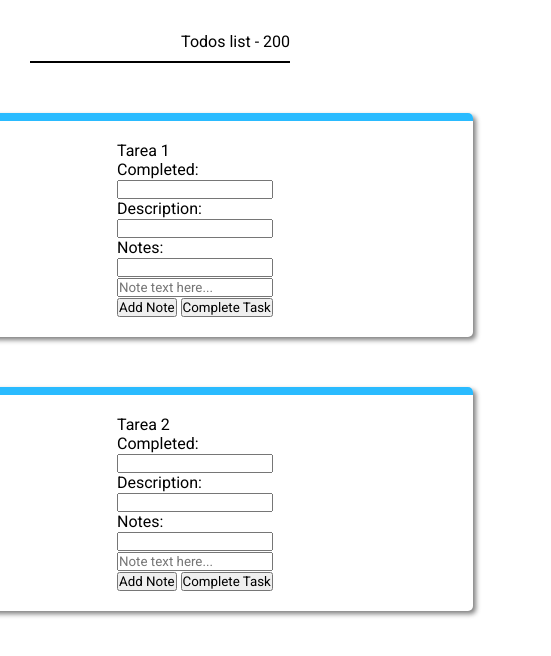
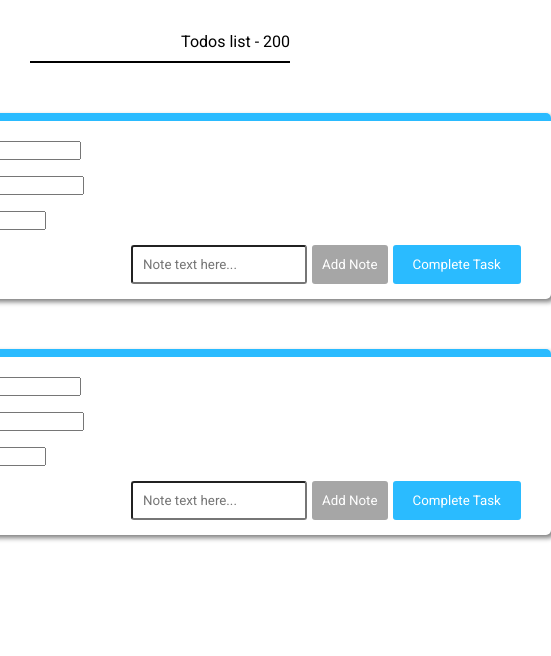
Before and after one commit to juancruzfl96/forms, a plain HTML site: page index.html in a window 390 px wide. Shown: the part 158-814 px from the top of the page, 551 px wide, since content can reach past the window. Drawn offline with Linux system fonts and the light colour scheme.

Commit message:
casi terminado el css
me falta terminar algo de las tarjetas para comenzar con lo responsive

```diff
--- a/index.html
+++ b/index.html
@@ -25,7 +25,7 @@
         <p class="p-main">Todos list - 200</p>
 <div class="forms">
     <form>
-        <p>Tarea 1</p>
+        <p>Work 1</p>
         <div>
             <label>Completed:</label>
             <input type="text">
@@ -38,14 +38,14 @@
             <label>Notes:</label>
             <input type="text">
          </div>
-         <div>
+         <div class="buttons">
              <input type="text" placeholder="Note text here...">
-             <button>Add Note</button>
-             <button>Complete Task</button>
+             <button class="button-add">Add Note</button>
+             <button class="button-complete">Complete Task</button>
          </div>
     </form>
     <form>
-        <p>Tarea 2</p>
+        <p>Work 2</p>
         <div>
            <label>Completed:</label>
            <input type="text">
@@ -58,10 +58,10 @@
            <label>Notes:</label>
            <input type="text">
         </div>
-        <div>
+        <div class="buttons">
             <input type="text" placeholder="Note text here...">
-            <button>Add Note</button>
-            <button>Complete Task</button>
+            <button class="button-add">Add Note</button>
+            <button class="button-complete">Complete Task</button>
         </div>
     </form>
 </div>
--- a/style.css
+++ b/style.css
@@ -50,8 +50,40 @@ menu {
 
 form {
   margin-top: 50px;
-  padding: 20px 200px;
   border-top: #2abbff solid 8px;
   border-radius: 5px;
   box-shadow: 3px 3px 5px grey;
 }
+
+form div {
+  margin: 0px 350px 15px 0px;
+}
+
+.buttons {
+  display: flex;
+  justify-content: flex-end;
+  width: 100%;
+}
+
+.buttons input {
+  padding: 10px;
+  border-radius: 3px;
+}
+
+.buttons .button-add {
+  background-color: #a6a6a6;
+  margin: 0px 5px;
+  border-radius: 3px;
+  border: none;
+  padding: 0px 10px;
+  color: white;
+}
+
+.buttons .button-complete {
+  background-color: #2abbff;
+  border: none;
+  border-radius: 3px;
+  padding: 0px 20px;
+  margin-right: 30px;
+  color: white;
+}
```
